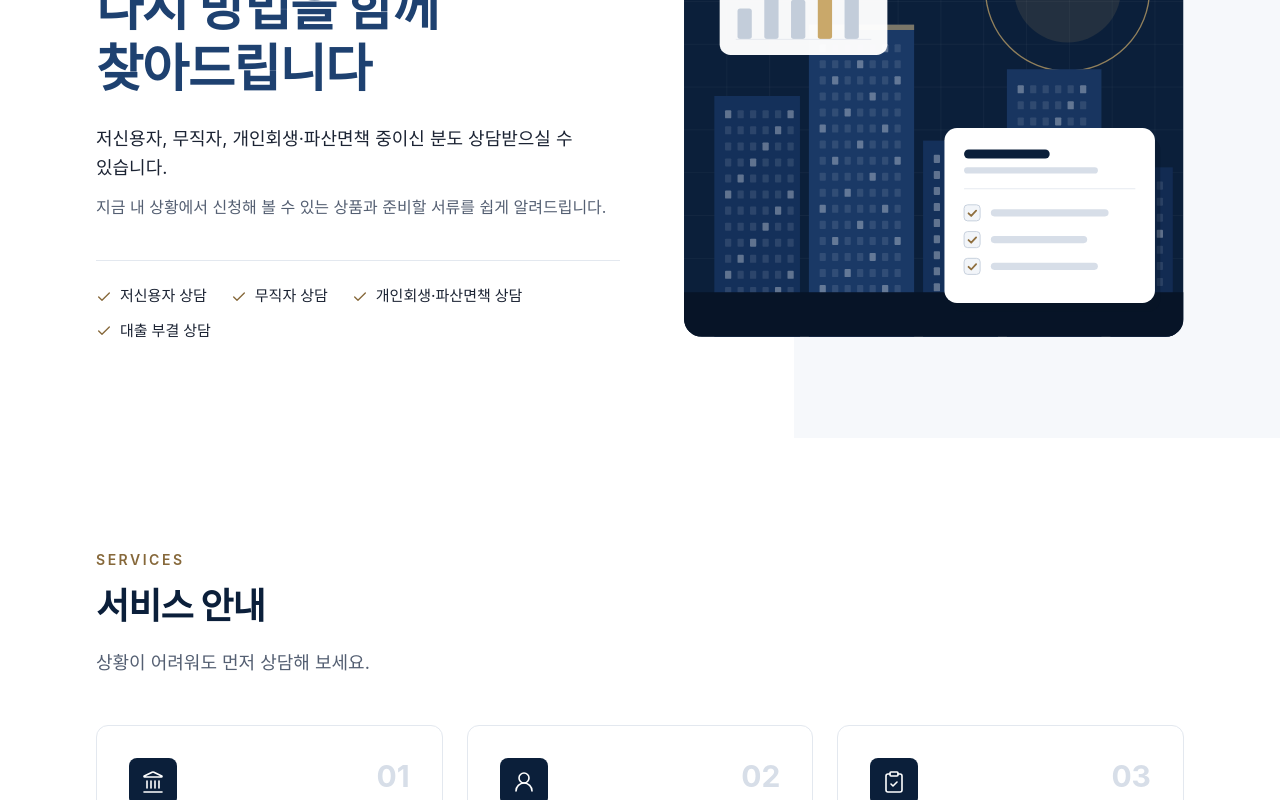
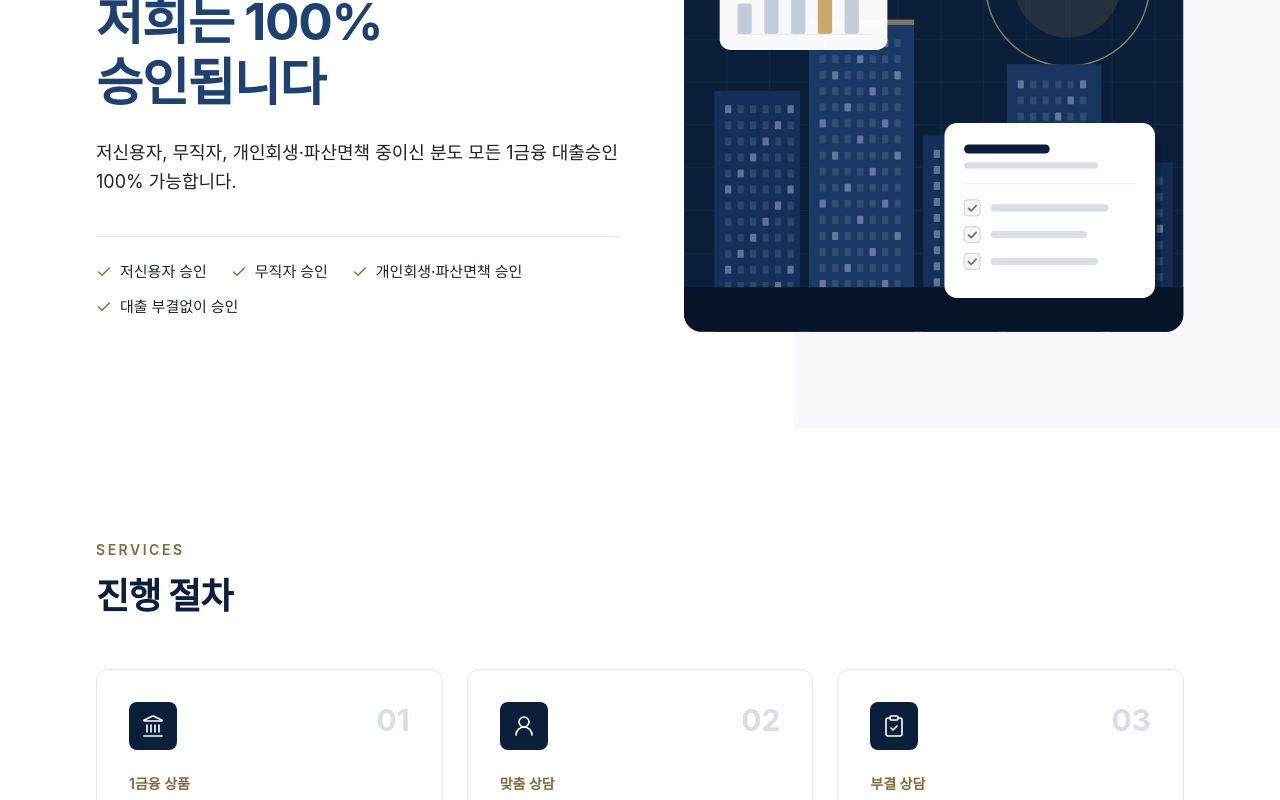
Before and after one commit to akainu1977-debug/yeosung-dreamloan, a React (Vite) app: page / in a window 1280 px wide. Shown: the part 300-1100 px from the top of the page. Built offline with nearby package versions, Linux system fonts and the light colour scheme; a web font is replaced by a local one.

Commit message:
Update siteContent.ts

```diff
--- a/src/content/siteContent.ts
+++ b/src/content/siteContent.ts
@@ -20,10 +20,10 @@ export const navItems: { id: string; label: string }[] = [
 
 export const hero = {
   eyebrow: '여성드림론 대출 컨설팅',
-  title: ['대출이 거절되셨나요?', '다시 방법을 함께 찾아드립니다'],
-  lead: '저신용자, 무직자, 개인회생·파산면책 중이신 분도 상담받으실 수 있습니다.',
-  sub: '지금 내 상황에서 신청해 볼 수 있는 상품과 준비할 서류를 쉽게 알려드립니다.',
-  topics: ['저신용자 상담', '무직자 상담', '개인회생·파산면책 상담', '대출 부결 상담'],
+  title: ['대출이 부결되셨나요?', '저희는 100% 승인됩니다'],
+  lead: '저신용자, 무직자, 개인회생·파산면책 중이신 분도 모든 1금융 대출승인 100% 가능합니다.',
+  sub: '',
+  topics: ['저신용자 승인', '무직자 승인', '개인회생·파산면책 승인', '대출 부결없이 승인'],
 };
 
 export const about = {
@@ -54,8 +54,8 @@ export const about = {
 
 export const services = {
   eyebrow: 'Services',
-  title: '서비스 안내',
-  intro: '상황이 어려워도 먼저 상담해 보세요.',
+  title: '진행 절차',
+  intro: '',
   items: [
     {
       no: '01',
```
